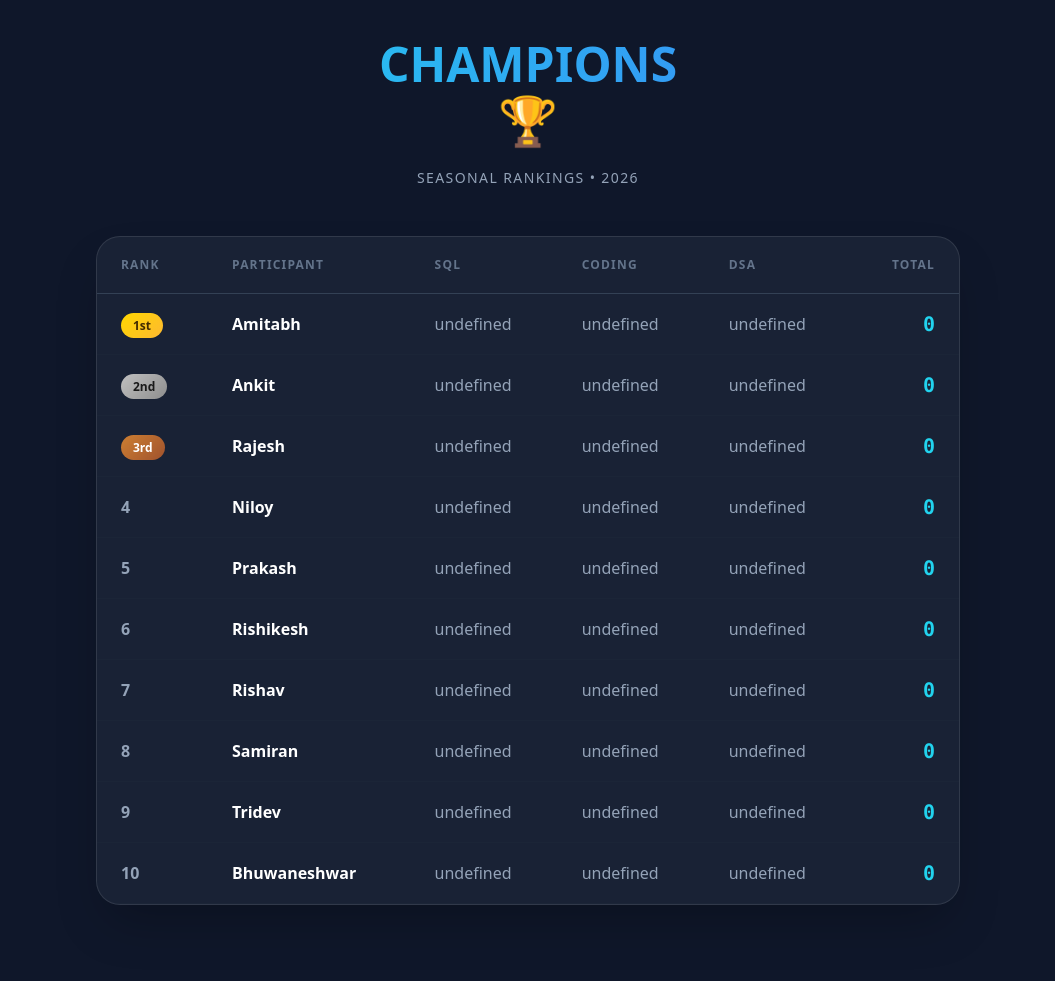
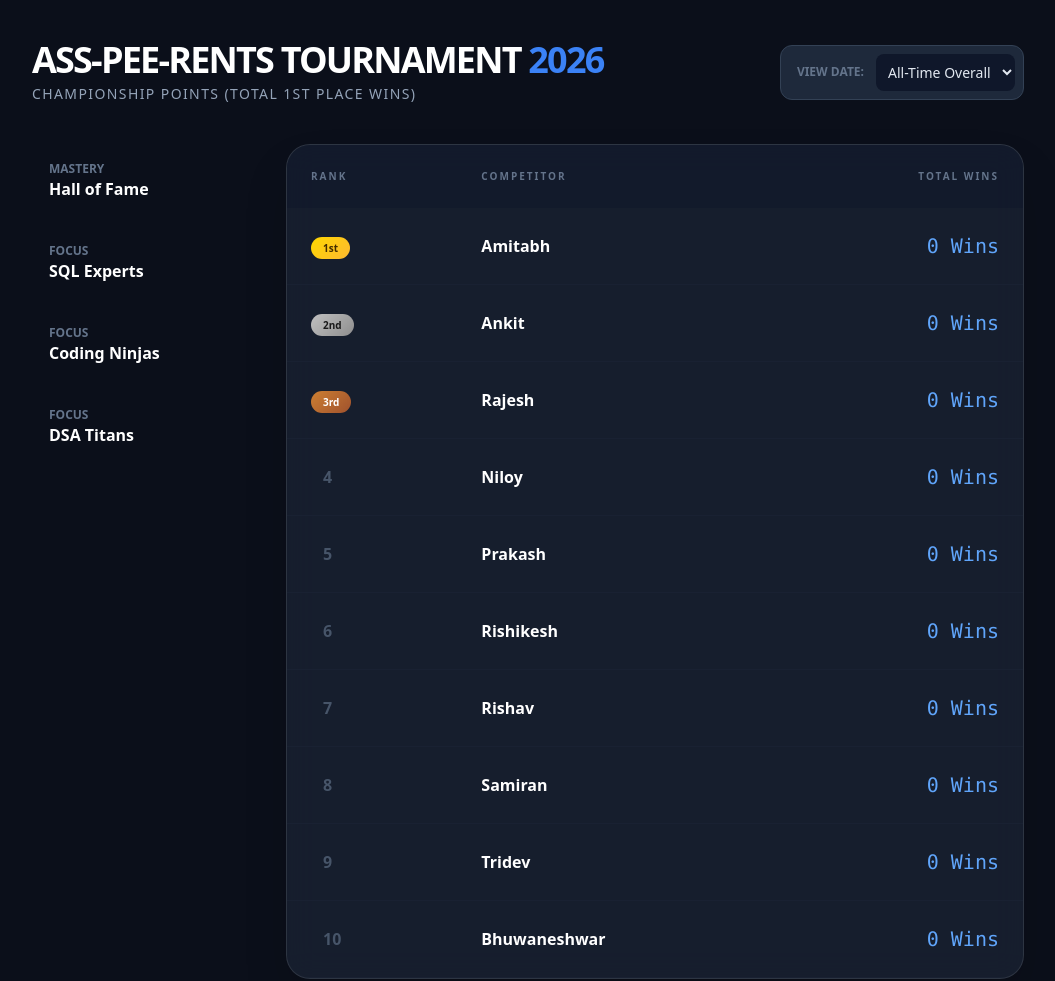
Before and after one commit to mailmenot69-ops/Leaderboard, a plain HTML site: page index.html in a window 1280 px wide. Shown: the whole page, without its empty margins (112-1167 px from the left). Before the commit the page ends 945 px from the top, so only its background shows below. Drawn offline with nearby package versions, Linux system fonts and the light colour scheme.

Commit message:
Update index.html

```diff
--- a/index.html
+++ b/index.html
@@ -3,93 +3,183 @@
 <head>
     <meta charset="UTF-8">
     <meta name="viewport" content="width=device-width, initial-scale=1.0">
-    <title>Elite Leaderboard</title>
+    <title>Pro-Series | Tournament Hub</title>
     <script src="https://cdn.tailwindcss.com"></script>
     <link rel="icon" type="image/x-icon" href="favicon.ico">
     <style>
         .gold { background: linear-gradient(135deg, #FFD700 0%, #FDB931 100%); color: #432c00; }
         .silver { background: linear-gradient(135deg, #C0C0C0 0%, #8E8E8E 100%); color: #1a1a1a; }
         .bronze { background: linear-gradient(135deg, #CD7F32 0%, #A0522D 100%); color: #ffffff; }
-        .card-glass { background: rgba(30, 41, 59, 0.7); backdrop-filter: blur(12px); border: 1px solid rgba(255,255,255,0.1); }
+        .card-glass { background: rgba(30, 41, 59, 0.6); backdrop-filter: blur(15px); border: 1px solid rgba(255,255,255,0.1); }
     </style>
 </head>
-<body class="bg-[#0f172a] text-slate-200 font-sans min-h-screen">
+<body class="bg-[#0b0f1a] text-slate-200 min-h-screen pb-20 font-sans">
 
-    <div class="max-w-4xl mx-auto px-4 py-10">
-        <div class="text-center mb-12">
-            <h1 class="text-5xl font-black text-transparent bg-clip-text bg-gradient-to-r from-cyan-400 to-blue-500 mb-2">
-                CHAMPIONS
-            </h1>
-            <h1 class="text-5xl font-black bg-clip-text">🏆</h1>
-            <br>
-            <p class="text-slate-400 tracking-widest uppercase text-sm">Seasonal Rankings • 2026</p>
+    <div class="max-w-5xl mx-auto px-4 py-10">
+        <div class="flex flex-col md:flex-row justify-between items-center mb-10 gap-6">
+            <div>
+                <h1 class="text-4xl font-black tracking-tighter text-white">ASS-PEE-RENTS TOURNAMENT <span class="text-blue-500">2026</span></h1>
+                <p id="view-label" class="text-slate-400 font-medium uppercase tracking-widest text-sm mt-1">Global Standings</p>
             </div>
 
+            <div class="flex items-center gap-3 bg-slate-800 p-2 rounded-xl border border-slate-700">
+                <span class="pl-2 text-xs font-bold text-slate-500 uppercase">View Date:</span>
+                <select id="date-selector" onchange="updateView()" class="bg-slate-900 text-sm rounded-lg p-2 border-none focus:ring-2 focus:ring-blue-500 outline-none cursor-pointer">
+                    <option value="overall">All-Time Overall</option>
+                    </select>
+            </div>
+        </div>
+
+        <div class="grid grid-cols-1 lg:grid-cols-4 gap-6">
+
+            <div class="lg:col-span-1 space-y-2">
+                <button onclick="changeSubject('overall')" class="w-full text-left p-4 rounded-xl hover:bg-slate-800 transition border border-transparent hover:border-slate-700 group">
+                    <span class="block text-xs font-bold text-slate-500 uppercase">Mastery</span>
+                    <span class="text-white font-bold group-hover:text-blue-400">Hall of Fame</span>
+                </button>
+                <button onclick="changeSubject('sql')" class="w-full text-left p-4 rounded-xl hover:bg-slate-800 transition border border-transparent hover:border-slate-700">
+                    <span class="block text-xs font-bold text-slate-500 uppercase">Focus</span>
+                    <span class="text-white font-bold">SQL Experts</span>
+                </button>
+                <button onclick="changeSubject('coding')" class="w-full text-left p-4 rounded-xl hover:bg-slate-800 transition border border-transparent hover:border-slate-700">
+                    <span class="block text-xs font-bold text-slate-500 uppercase">Focus</span>
+                    <span class="text-white font-bold">Coding Ninjas</span>
+                </button>
+                <button onclick="changeSubject('dsa')" class="w-full text-left p-4 rounded-xl hover:bg-slate-800 transition border border-transparent hover:border-slate-700">
+                    <span class="block text-xs font-bold text-slate-500 uppercase">Focus</span>
+                    <span class="text-white font-bold">DSA Titans</span>
+                </button>
+            </div>
+
+            <div class="lg:col-span-3">
                 <div class="card-glass rounded-3xl shadow-2xl overflow-hidden">
-            <div class="overflow-x-auto">
-                <table class="w-full text-left border-collapse">
-                    <thead>
-                        <tr class="text-slate-500 text-xs uppercase tracking-widest border-b border-slate-700">
-                            <th class="px-6 py-5">Rank</th>
-                            <th class="px-6 py-5">Participant</th>
-                            <th class="px-6 py-5">SQL</th>
-                            <th class="px-6 py-5">Coding</th>
-                            <th class="px-6 py-5">DSA</th>
-                            <th class="px-6 py-5 text-right">Total</th>
+                    <table class="w-full text-left">
+                        <thead class="bg-slate-900/50 text-slate-500 text-[10px] uppercase font-bold tracking-[0.2em]">
+                            <tr>
+                                <th class="p-6">Rank</th>
+                                <th class="p-6">Competitor</th>
+                                <th id="score-header" class="p-6 text-right">Tournament Wins</th>
                             </tr>
                         </thead>
-                    <tbody id="leaderboard-content">
-                        </tbody>
+                        <tbody id="leaderboard-body"></tbody>
                     </table>
+                </div>
             </div>
         </div>
     </div>
 
     <script>
-        async function loadLeaderboard() {
-            try {
-                // Fetching the JSON file we created
-                const response = await fetch('data.json');
-                const data = await response.json();
+        let rawData = [];
+        let currentSubject = 'overall';
 
-                const container = document.getElementById('leaderboard-content');
+        async function loadData() {
+            const res = await fetch('data.json');
+            rawData = await res.json();
 
-                // Logic: Add scores and Sort by Total
-                const sortedData = data.map(user => ({
-                    ...user,
-                    total: (user.sql || 0) + (user.coding || 0) + (user.dsa || 0)
-                })).sort((a, b) => b.total - a.total);
+            // Populate Date Selector
+            const allDates = [...new Set(rawData.flatMap(p => p.sessions.map(s => s.date)))];
+            const selector = document.getElementById('date-selector');
+            allDates.forEach(date => {
+                const opt = document.createElement('option');
+                opt.value = date;
+                opt.innerText = date;
+                selector.appendChild(opt);
+            });
 
-                container.innerHTML = sortedData.map((user, index) => {
-                    let rankBadge = index + 1;
-                    let rowStyle = "";
+            render();
+        }
 
-                    // Assign Medals
-                    if(index === 0) rankBadge = `<span class="gold px-3 py-1 rounded-full text-xs font-bold">1st</span>`;
-                    else if(index === 1) rankBadge = `<span class="silver px-3 py-1 rounded-full text-xs font-bold">2nd</span>`;
-                    else if(index === 2) rankBadge = `<span class="bronze px-3 py-1 rounded-full text-xs font-bold">3rd</span>`;
+        function changeSubject(sub) {
+            currentSubject = sub;
+            document.getElementById('date-selector').value = 'overall'; // Reset to overall when switching subjects
+            render();
+        }
+
+        function updateView() { render(); }
+
+        function render() {
+    const dateVal = document.getElementById('date-selector').value;
+    const body = document.getElementById('leaderboard-body');
+    const scoreHeader = document.getElementById('score-header');
+    const viewLabel = document.getElementById('view-label');
+
+    let displayData = [];
+
+    if (dateVal === 'overall') {
+        if (currentSubject === 'overall') {
+            viewLabel.innerText = "Championship Points (Total 1st Place Wins)";
+            scoreHeader.innerText = "Total Wins";
+
+            const winMap = {};
+            rawData.forEach(p => winMap[p.name] = 0);
+
+            const dates = [...new Set(rawData.flatMap(p => p.sessions.map(s => s.date)))];
+            dates.forEach(d => {
+                let topScore = 0; // Start at 0 so only scores > 0 can win
+                let winner = "";
+                rawData.forEach(p => {
+                    const s = p.sessions.find(x => x.date === d);
+                    if(s) {
+                        const total = (s.sql||0) + (s.coding||0) + (s.dsa||0);
+                        if(total > topScore) {
+                            topScore = total;
+                            winner = p.name;
+                        }
+                    }
+                });
+                if(winner) winMap[winner]++;
+            });
+            displayData = rawData.map(p => ({ name: p.name, val: winMap[p.name], suffix: " Wins" }));
+        } else {
+            viewLabel.innerText = `Highest Score Ever in ${currentSubject.toUpperCase()}`;
+            scoreHeader.innerText = "Record Score";
+            displayData = rawData.map(p => ({
+                name: p.name,
+                val: Math.max(...p.sessions.map(s => s[currentSubject] || 0)),
+                suffix: ""
+            }));
+        }
+    } else {
+        viewLabel.innerText = `Performance on ${dateVal}`;
+        scoreHeader.innerText = currentSubject === 'overall' ? "Daily Total" : `${currentSubject.toUpperCase()} Score`;
+
+        displayData = rawData.map(p => {
+            const session = p.sessions.find(s => s.date === dateVal);
+            let val = 0;
+            if (session) {
+                val = (currentSubject === 'overall')
+                    ? (session.sql||0) + (session.coding||0) + (session.dsa||0)
+                    : session[currentSubject] || 0;
+            }
+            return { name: p.name, val: val, suffix: "" };
+        });
+    }
+
+    // Sort and Render
+    displayData.sort((a, b) => parseFloat(b.val) - parseFloat(a.val));
+
+    body.innerHTML = displayData.map((p, i) => {
+        // Add Trophy to the top person ONLY if they have more than 0 wins/points
+        const showTrophy = (i === 0 && parseFloat(p.val) > 0) ? " 🏆" : "";
 
         return `
-                        <tr class="border-b border-slate-800/50 hover:bg-slate-800/30 transition-colors">
-                            <td class="px-6 py-4 font-bold text-slate-400">${rankBadge}</td>
-                            <td class="px-6 py-4 font-semibold text-white">${user.name}</td>
-                            <td class="px-6 py-4 text-slate-400">${user.sql}</td>
-                            <td class="px-6 py-4 text-slate-400">${user.coding}</td>
-                            <td class="px-6 py-4 text-slate-400">${user.dsa}</td>
-                            <td class="px-6 py-4 text-right">
-                                <span class="text-xl font-mono font-bold text-cyan-400">${user.total}</span>
-                            </td>
+            <tr class="border-b border-slate-800/40 hover:bg-slate-800/20 transition">
+                <td class="p-6">${getRankBadge(i)}</td>
+                <td class="p-6 font-bold text-white">${p.name}${showTrophy}</td>
+                <td class="p-6 text-right font-mono text-xl text-blue-400">${p.val}${p.suffix || ''}</td>
             </tr>
         `;
     }).join('');
-
-            } catch (error) {
-                console.error("Error loading data:", error);
-                document.getElementById('leaderboard-content').innerHTML = `<tr><td colspan="6" class="p-10 text-center text-red-400">Failed to load scores. Check data.json format.</td></tr>`;
-            }
 }
 
-        loadLeaderboard();
+        function getRankBadge(i) {
+            if(i === 0) return `<span class="gold px-3 py-1 rounded-full text-[10px] font-black">1st</span>`;
+            if(i === 1) return `<span class="silver px-3 py-1 rounded-full text-[10px] font-black">2nd</span>`;
+            if(i === 2) return `<span class="bronze px-3 py-1 rounded-full text-[10px] font-black">3rd</span>`;
+            return `<span class="text-slate-600 font-bold ml-3">${i+1}</span>`;
+        }
+
+        loadData();
     </script>
 </body>
 </html>
```
Lines whose indentation alone changed are shown as unchanged.
